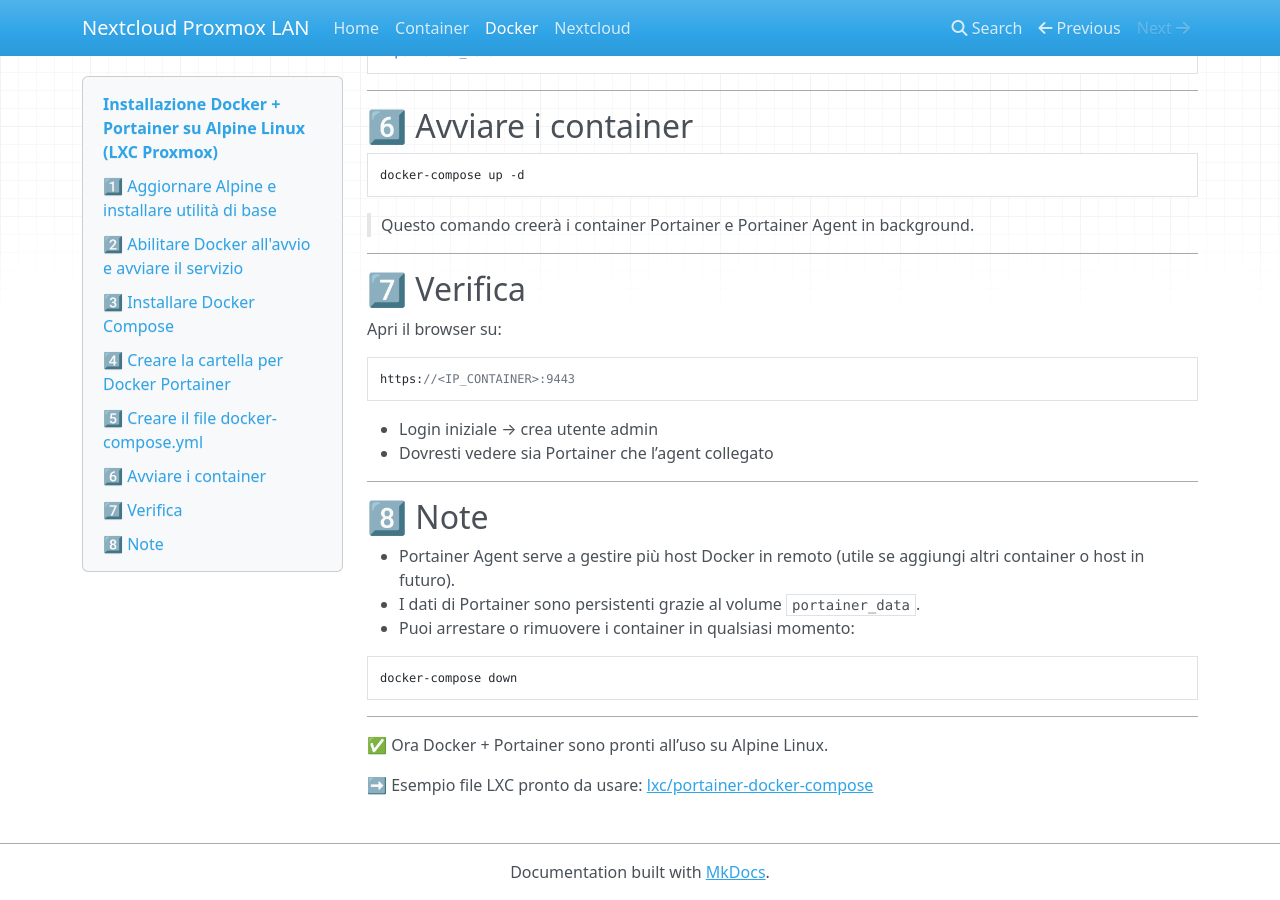
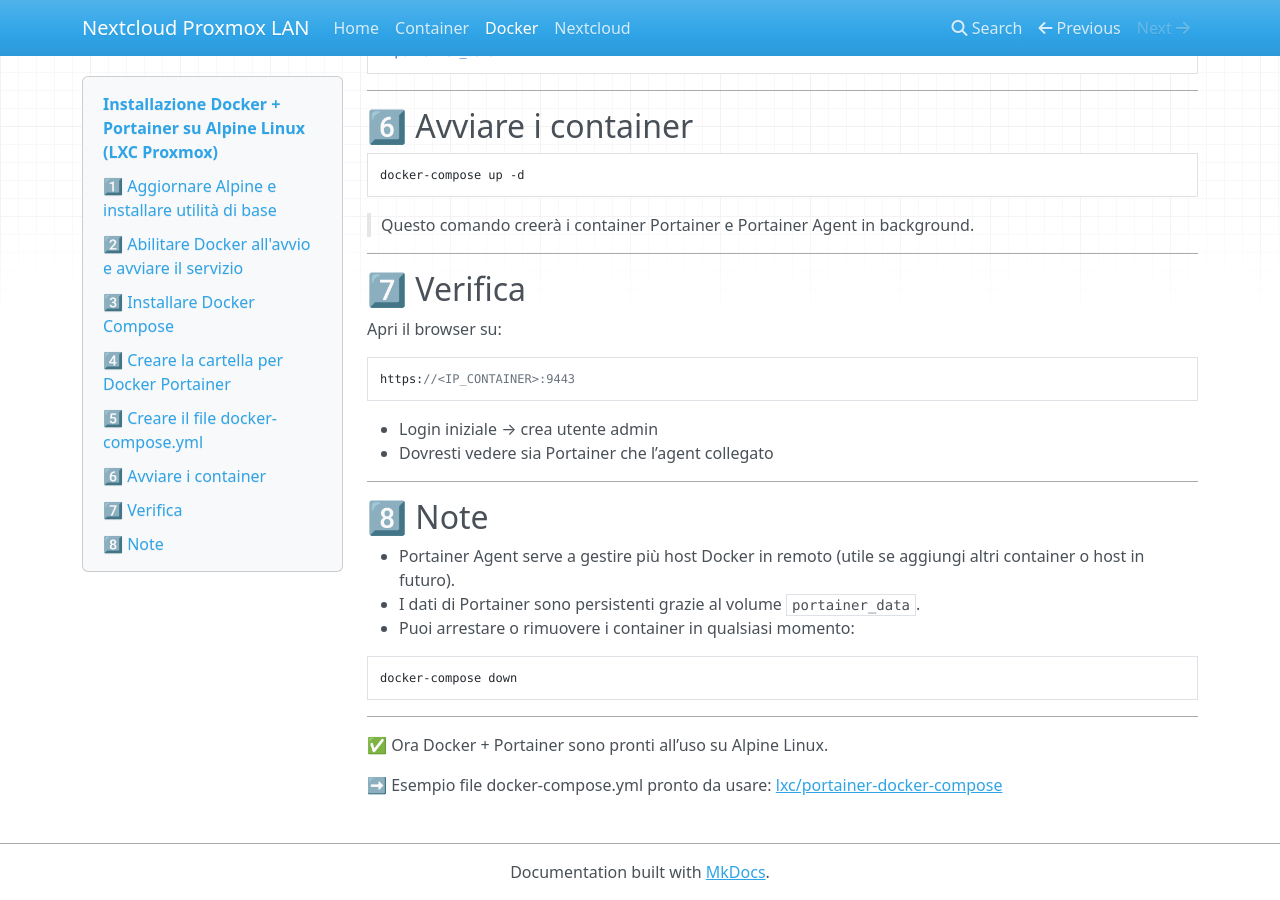
Before and after one commit to masilib/nextcloud-proxmox-lan, an MkDocs documentation site: the page built from docs/02-installazione-docker.md, in a window 1280 px wide and 900 px high, scrolled down 1738 px. Built offline with MkDocs 1.6.1, drawn with Linux system fonts in a browser that asks for light colours; nearby versions of some CDN libraries.

Commit message:
Update 02-installazione-docker.md

```diff
--- a/docs/02-installazione-docker.md
+++ b/docs/02-installazione-docker.md
@@ -136,5 +136,5 @@ docker-compose down
 
 ✅ Ora Docker + Portainer sono pronti all’uso su Alpine Linux.
 
-➡️ Esempio file LXC pronto da usare:
+➡️ Esempio file docker-compose.yml pronto da usare:
 [lxc/portainer-docker-compose](../lxc/portainer-docker-compose.yml)
```
